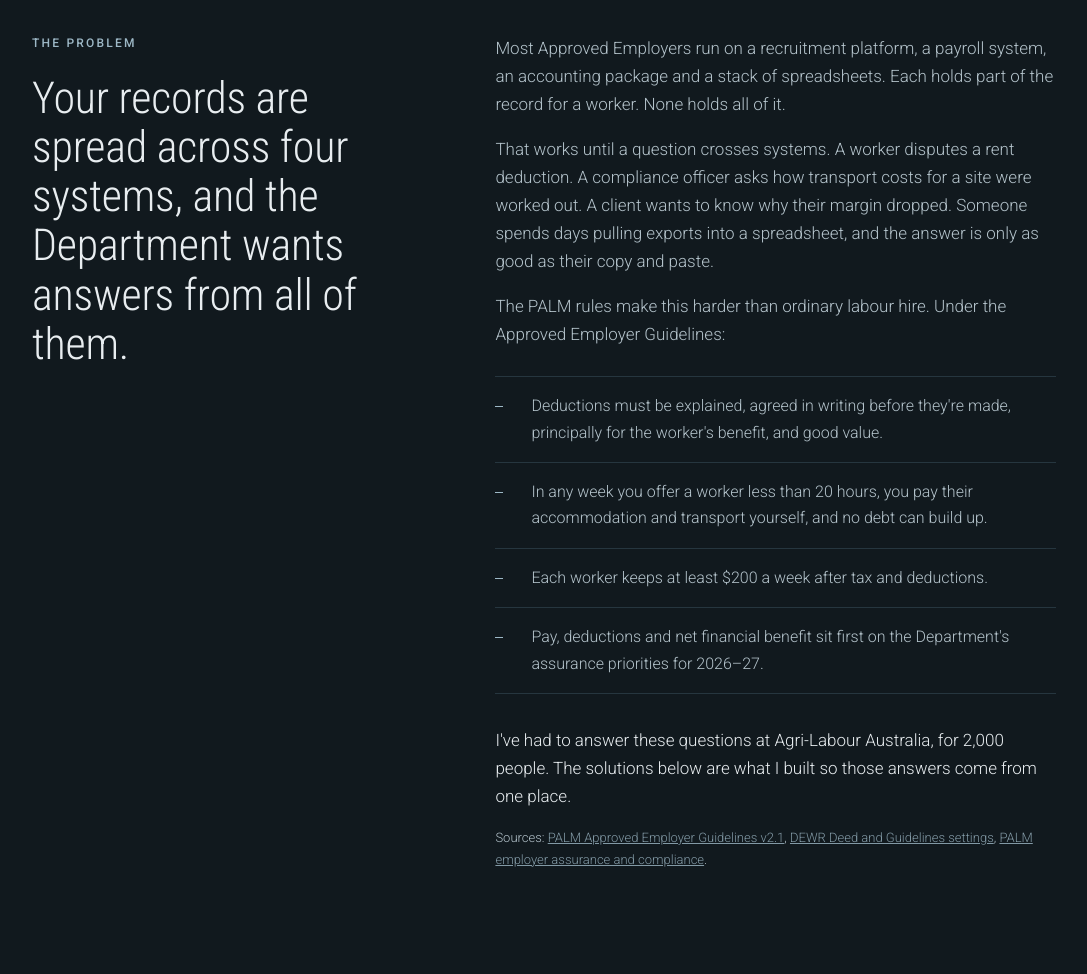
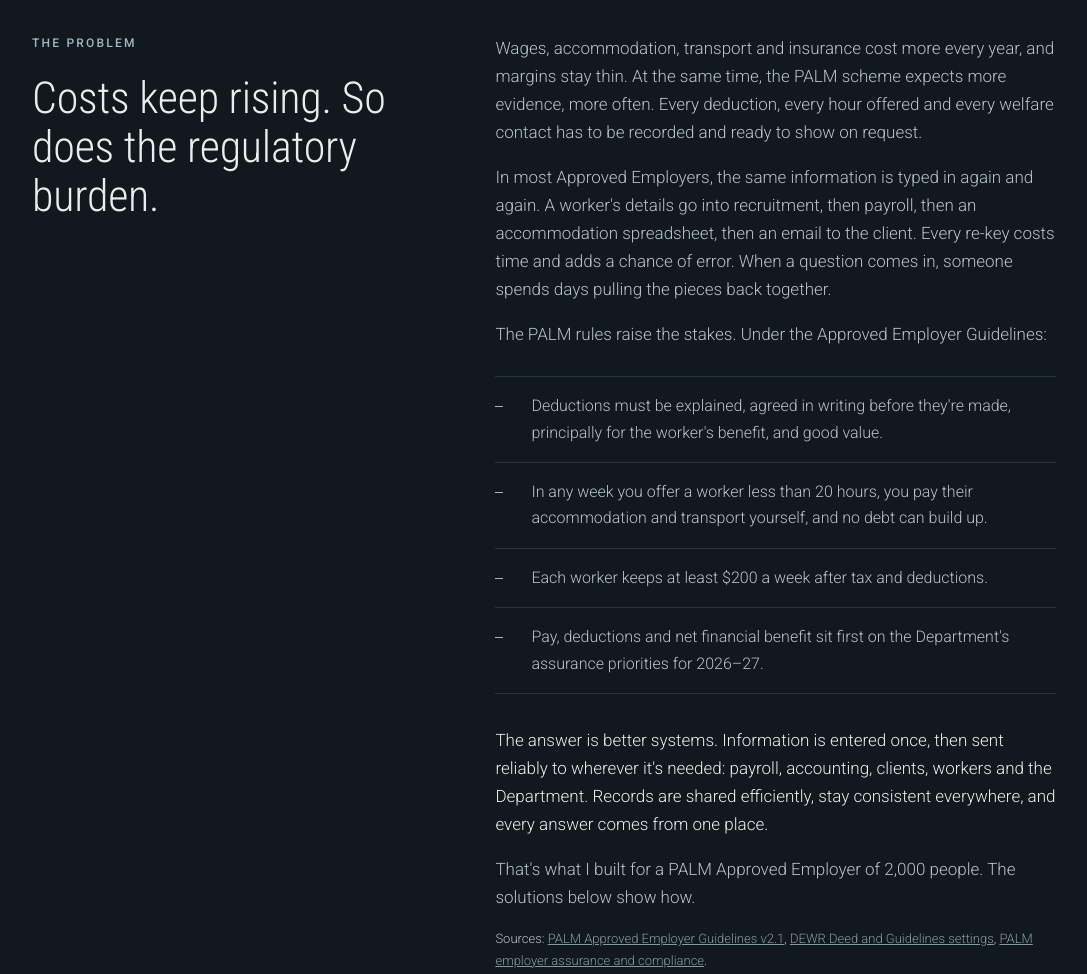
Before and after one commit to nigelmcn/datarace_v1, a plain HTML site: page index.html in a window 1280 px wide. Shown: the part 1180-2154 px from the top of the page, without its empty margins (96-1183 px from the left). Drawn offline with Linux system fonts and the light colour scheme.

Commit message:
Reframe problem section: cost pressure, regulatory burden, enter-once systems
Co-Authored-By: Claude Opus 5.5 <noreply@anthropic.com>
Claude-Session: https://claude.ai/code/session_01LgvxvRsB2fxLHHaLwRmSnP

```diff
--- a/index.html
+++ b/index.html
@@ -63,19 +63,20 @@
   <div class="wrap split">
     <div>
       <p class="eyebrow">The problem</p>
-      <h2>Your records are spread across four systems, and the Department wants answers from all of them.</h2>
+      <h2>Costs keep rising. So does the regulatory burden.</h2>
     </div>
     <div class="prose">
-      <p>Most Approved Employers run on a recruitment platform, a payroll system, an accounting package and a stack of spreadsheets. Each holds part of the record for a worker. None holds all of it.</p>
-      <p>That works until a question crosses systems. A worker disputes a rent deduction. A compliance officer asks how transport costs for a site were worked out. A client wants to know why their margin dropped. Someone spends days pulling exports into a spreadsheet, and the answer is only as good as their copy and paste.</p>
-      <p>The PALM rules make this harder than ordinary labour hire. Under the Approved Employer Guidelines:</p>
+      <p>Wages, accommodation, transport and insurance cost more every year, and margins stay thin. At the same time, the PALM scheme expects more evidence, more often. Every deduction, every hour offered and every welfare contact has to be recorded and ready to show on request.</p>
+      <p>In most Approved Employers, the same information is typed in again and again. A worker's details go into recruitment, then payroll, then an accommodation spreadsheet, then an email to the client. Every re-key costs time and adds a chance of error. When a question comes in, someone spends days pulling the pieces back together.</p>
+      <p>The PALM rules raise the stakes. Under the Approved Employer Guidelines:</p>
       <ul class="rules">
         <li>Deductions must be explained, agreed in writing before they're made, principally for the worker's benefit, and good value.</li>
         <li>In any week you offer a worker less than 20 hours, you pay their accommodation and transport yourself, and no debt can build up.</li>
         <li>Each worker keeps at least $200 a week after tax and deductions.</li>
         <li>Pay, deductions and net financial benefit sit first on the Department's assurance priorities for 2026–27.</li>
       </ul>
-      <p class="strong">I've had to answer these questions at Agri-Labour Australia, for 2,000 people. The solutions below are what I built so those answers come from one place.</p>
+      <p class="strong">The answer is better systems. Information is entered once, then sent reliably to wherever it's needed: payroll, accounting, clients, workers and the Department. Records are shared efficiently, stay consistent everywhere, and every answer comes from one place.</p>
+      <p>That's what I built for a PALM Approved Employer of 2,000 people. The solutions below show how.</p>
       <p class="src">Sources: <a href="https://www.palmscheme.gov.au/sites/default/files/2026-03/PALM%20scheme%20Approved%20Employer%20Guidelines%20v2.1.pdf" target="_blank" rel="noopener">PALM Approved Employer Guidelines v2.1</a>, <a href="https://www.dewr.gov.au/download/15464/palm-scheme-approved-employer-deed-and-guidelines-settings-and-transition-advice/33519/palm-scheme-approved-employer-deed-and-guidelines-settings-and-transition-advice/pdf" target="_blank" rel="noopener">DEWR Deed and Guidelines settings</a>, <a href="https://www.palmscheme.gov.au/employer-assurance-and-compliance" target="_blank" rel="noopener">PALM employer assurance and compliance</a>.</p>
     </div>
   </div>
```
